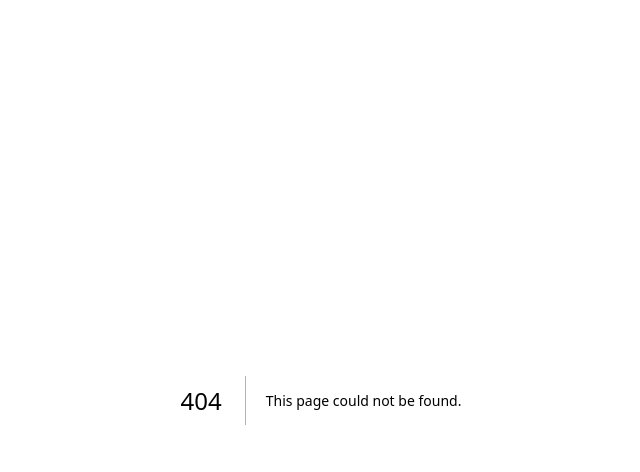
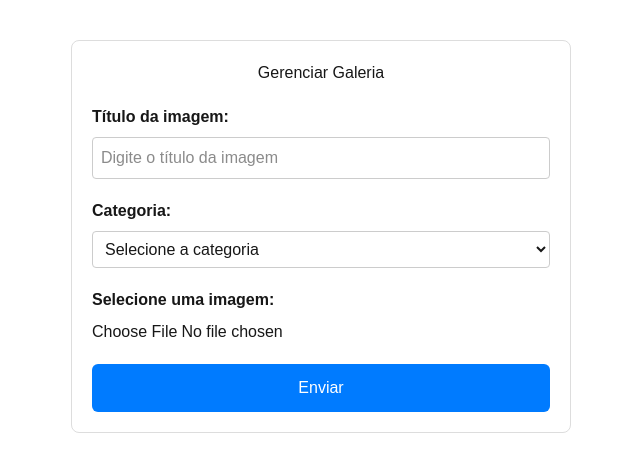
Before and after one commit to AdsonVicente/FRONT-END-TCC-PROJETO, a Next.js app: page /administrador/galeria in a window 1280 px wide. Before the commit this address had no page. Shown: the top 472 px of the page, without its empty margins (319-959 px from the left). Built offline with nearby package versions, Linux system fonts and the light colour scheme; no server answers.

Commit message:
feat: adiciona página História da Comunidade Ágape com melhorias no design e textos institucionais

```diff
--- a/src/app/administrador/AdminGaleria.tsx
+++ b/src/app/administrador/galeria/page.tsx
@@ -1,6 +1,6 @@
-// pages/admin-galeria.tsx
-import { useState, useEffect } from 'react';
-import { api } from '../services/api'; // ajuste o caminho conforme sua estrutura
+// src/pages/admin-galeria.tsx
+import { useState, useEffect, FormEvent } from 'react';
+import { api } from '@/app/services/api';
 import { ToastContainer, toast } from 'react-toastify';
 import 'react-toastify/dist/ReactToastify.css';
 
@@ -22,7 +22,7 @@ export default function AdminGaleria() {
     return () => URL.revokeObjectURL(objectUrl);
   }, [file]);
 
-  const handleSubmit = async (e: React.FormEvent) => {
+  const handleSubmit = async (e: FormEvent<HTMLFormElement>) => {
     e.preventDefault();
 
     if (!file) {
@@ -35,12 +35,13 @@ export default function AdminGaleria() {
     }
 
     setEnviando(true);
-    const formData = new FormData();
-    formData.append('titulo', titulo);
-    formData.append('categoria', categoria);
-    formData.append('file', file);
 
     try {
+      const formData = new FormData();
+      formData.append('titulo', titulo);
+      formData.append('categoria', categoria);
+      formData.append('file', file);
+
       await api.post('/galeria', formData, {
         headers: { 'Content-Type': 'multipart/form-data' },
       });
@@ -123,15 +124,15 @@ export default function AdminGaleria() {
           <option value="eventos">Eventos</option>
           <option value="retreats">Retiros</option>
           <option value="projetos">Projetos Sociais</option>
-          <option value="Acampamentos">Acampamentos</option>
-          <option value="Comunidade">Comunidade</option>
-          <option value="Membros">Membros</option>
-          <option value="Missas">Missas</option>
-          <option value="Missões">Missões</option>
-          <option value="Setor Misto">Setor Misto</option>
-          <option value="Setor Jovem">Setor Jovem</option>
-          <option value="Setor Criança">Setor Criança</option>
-          <option value="Setor Familia">Setor Familia</option>
+          <option value="acampamentos">Acampamentos</option>
+          <option value="comunidade">Comunidade</option>
+          <option value="membros">Membros</option>
+          <option value="missas">Missas</option>
+          <option value="missoes">Missões</option>
+          <option value="setor-misto">Setor Misto</option>
+          <option value="setor-jovem">Setor Jovem</option>
+          <option value="setor-crianca">Setor Criança</option>
+          <option value="setor-familia">Setor Família</option>
           <option value="outros">Outros</option>
         </select>
 
--- a/src/app/administrador/gerenciamento/administrador/cadastrar/layout.tsx
+++ b/src/app/administrador/gerenciamento/administrador/cadastrar/layout.tsx
@@ -1,7 +1,7 @@
 import NavbarAdmin from "@/app/administrador/navbar-admin/NavbarAdmin";
 
 export const metadata = {
-  title: "Login | Comunidade Ágape",
+  title: "Gerenciar Administrador",
   description: "Acesso restrito para administradores da Comunidade Católica Ágape.",
 };
 
--- a/src/app/administrador/gerenciamento/administrador/editar/layout.tsx
+++ b/src/app/administrador/gerenciamento/administrador/editar/layout.tsx
@@ -1,7 +1,7 @@
 import NavbarAdmin from "@/app/administrador/navbar-admin/NavbarAdmin";
 
 export const metadata = {
-  title: "Login | Comunidade Ágape",
+  title: "Gerenciar Administrador",
   description: "Acesso restrito para administradores da Comunidade Católica Ágape.",
 };
 
--- a/src/app/administrador/gerenciamento/administrador/listar/layout.tsx
+++ b/src/app/administrador/gerenciamento/administrador/listar/layout.tsx
@@ -1,7 +1,7 @@
 import NavbarAdmin from "@/app/administrador/navbar-admin/NavbarAdmin";
 
 export const metadata = {
-  title: "Login | Comunidade Ágape",
+  title: "Gerenciar Administrador",
   description: "Acesso restrito para administradores da Comunidade Católica Ágape.",
 };
 
--- a/src/app/componentes/Inscricao/layout.tsx
+++ b/src/app/componentes/Inscricao/layout.tsx
@@ -2,7 +2,7 @@ import Navbar from "@/app/componentes/navbar/Navbar";
 import Footer from "@/app/componentes/footer/page";
 
 export const metadata = {
-    title: "Login | Comunidade Ágape",
+    title: "Inscrição | Comunidade Ágape",
     description: "Acesso restrito para administradores da Comunidade Católica Ágape.",
 };
 
--- /dev/null
+++ b/tailwind.config.js
@@ -0,0 +1,11 @@
+/** @type {import('tailwindcss').Config} */
+module.exports = {
+  content: [
+    "./src/app/**/*.{js,ts,jsx,tsx,mdx}",
+    "./src/components/**/*.{js,ts,jsx,tsx,mdx}",
+  ],
+  theme: {
+    extend: {},
+  },
+  plugins: [],
+}
```
Also changed, not shown: .eslintrc.json (added).
